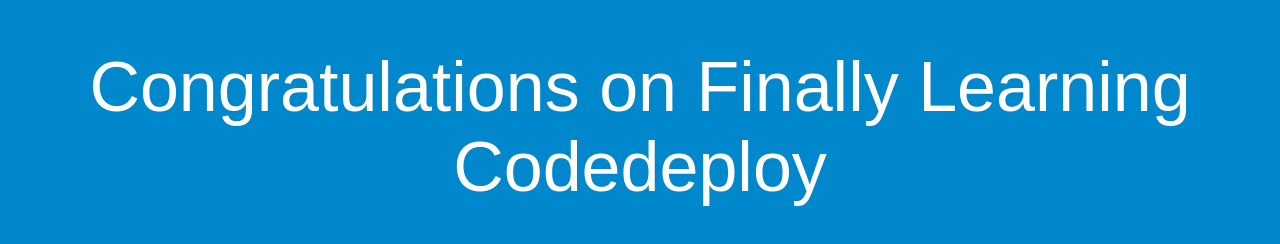
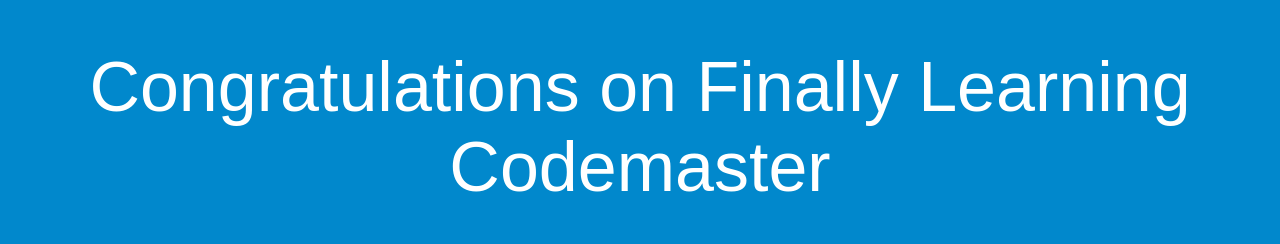
Before and after one commit to Momoakadiri/momo, a plain HTML site: page index.html in a window 1280 px wide. Drawn offline with Linux system fonts and the light colour scheme.

Commit message:
third commit

```diff
--- a/index.html
+++ b/index.html
@@ -26,7 +26,7 @@
 </head>
 <body>
   <div align="center">
-    <h1>Congratulations on Finally Learning Codedeploy</h1>
+    <h1>Congratulations on Finally Learning Codemaster</h1>
   </div>
 </body>
 </html>
```
Also changed, not shown: 1 other file.
